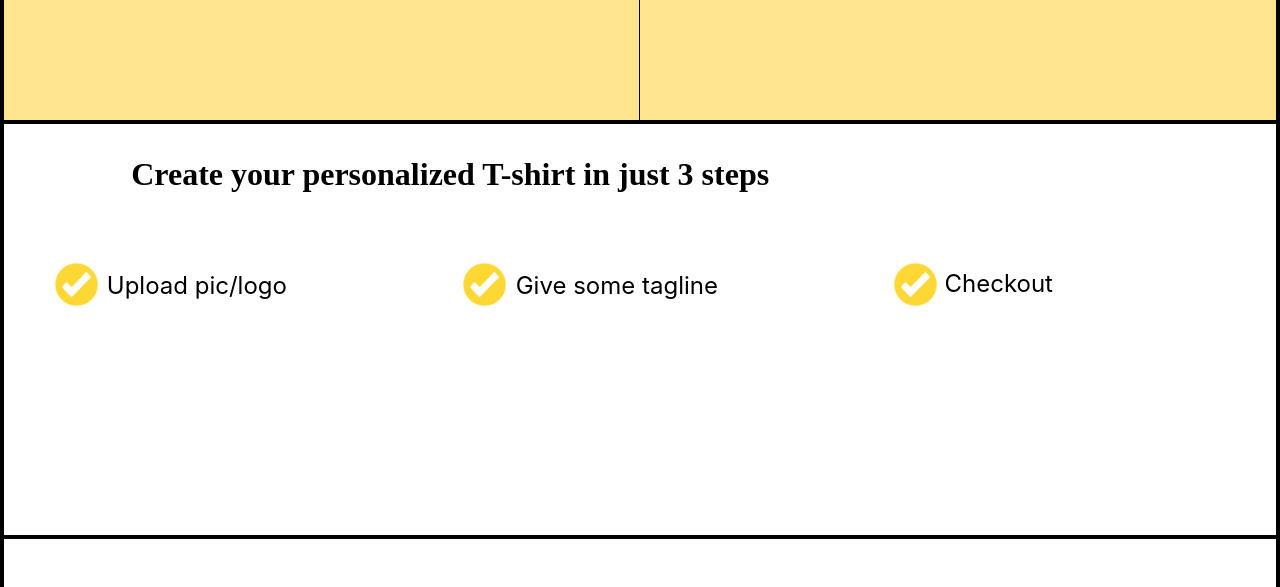
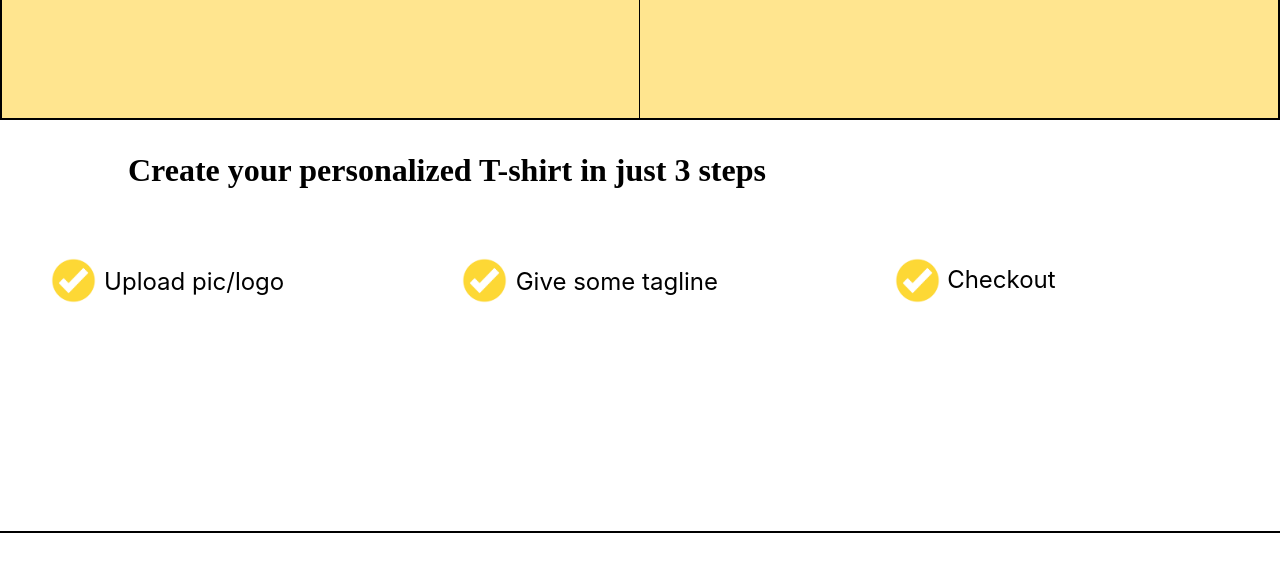
Before and after one commit to harshit-kakkar/DesignCart-Frontend, a React (Create React App) app: page / in a window 1280 px wide. Shown: the part 700-1287 px from the top of the page. Built offline with nearby package versions, Linux system fonts and the light colour scheme.

Commit message:
Removed border and clutter.
added background color in footer

```diff
--- a/src/components/landingPage/landingPage.css
+++ b/src/components/landingPage/landingPage.css
@@ -1,5 +1,4 @@
 .landing-container{
-    border: 2px solid black;
     display: flex;
     flex-direction: column;
 }
@@ -53,9 +52,6 @@
     background-color: #ffe58f;
     color: black;
 }
-.design-steps-container{
-    border: black 2px solid;
-}
 .design-steps{
     /* min-height: 20em; */
     display: flex;
@@ -82,7 +78,7 @@
 
 .featured-products-container{
     padding: 1em;
-    border: black solid 2px;
+    border-top: black solid 2px;
 }
 
 .featured-products-header{
@@ -113,6 +109,8 @@
     display: flex;
     justify-content: space-between;
     padding: 2em;
+    background-color: black;
+    color: #ffe58f;
 }
 
 .social-media-img{
```
